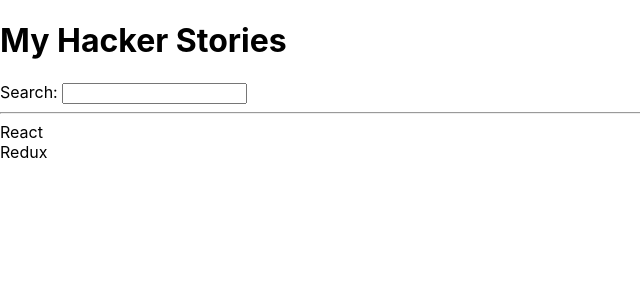
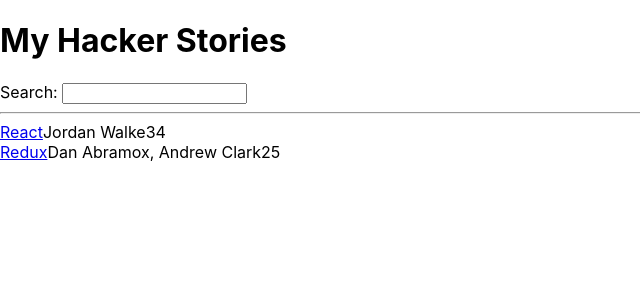
Before and after one commit to onursurme/hacker-stories, a React (Create React App) app: page / in a window 1280 px wide. Shown: the top 300 px of the page, without its empty margins (0-640 px from the left). Built offline with nearby package versions, Linux system fonts and the light colour scheme.

Commit message:
list map ile yaptığımızı örnekte küçük bir değişiklik yaptık

```diff
--- a/src/App.js
+++ b/src/App.js
@@ -27,10 +27,25 @@
       <label htmlFor="search">Search: </label>
       <input id="search" type="text" />
       <hr />
-      {list.map(function(item) {
-        return <div>{item.title}</div>;
+      {list.map(function (item) {
+        return (
+          <div key={item.objectID}>
+            <span>
+              <a href={item.url}>{item.title}</a>
+            </span>
+            <span>
+              {item.author}
+            </span>
+            <span>
+              {item.num_comments}
+            </span>
+            <span>
+              {item.points}
+            </span>
+          </div>
+        );
       })}
-       </div>
+    </div>
   );
 }
 
```
